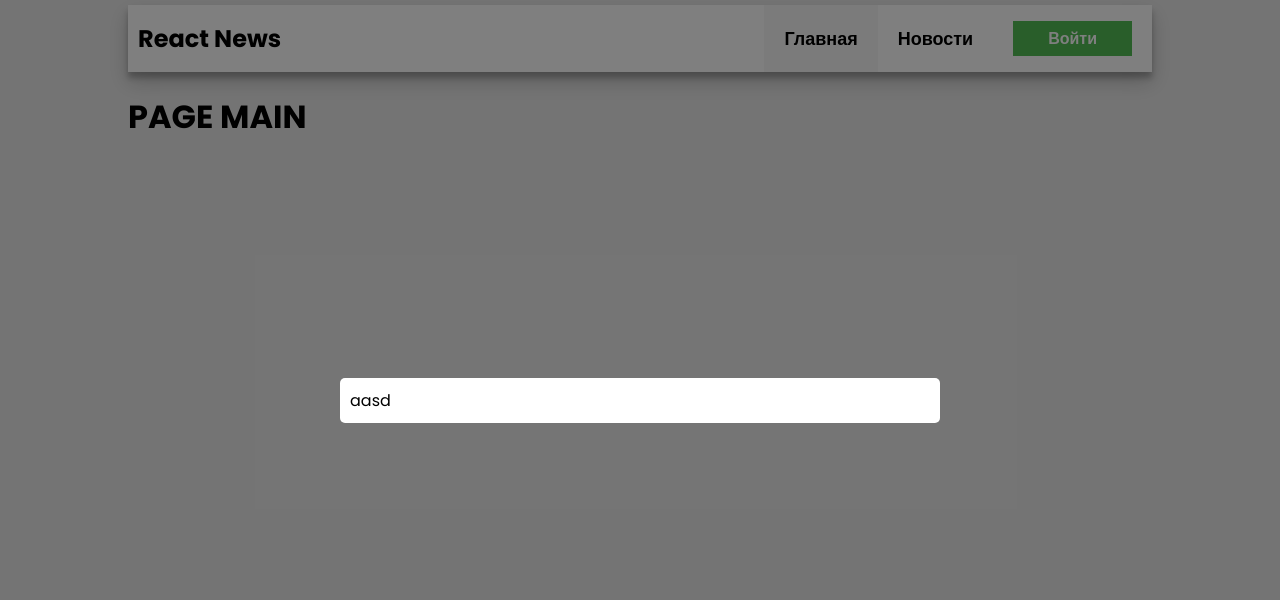
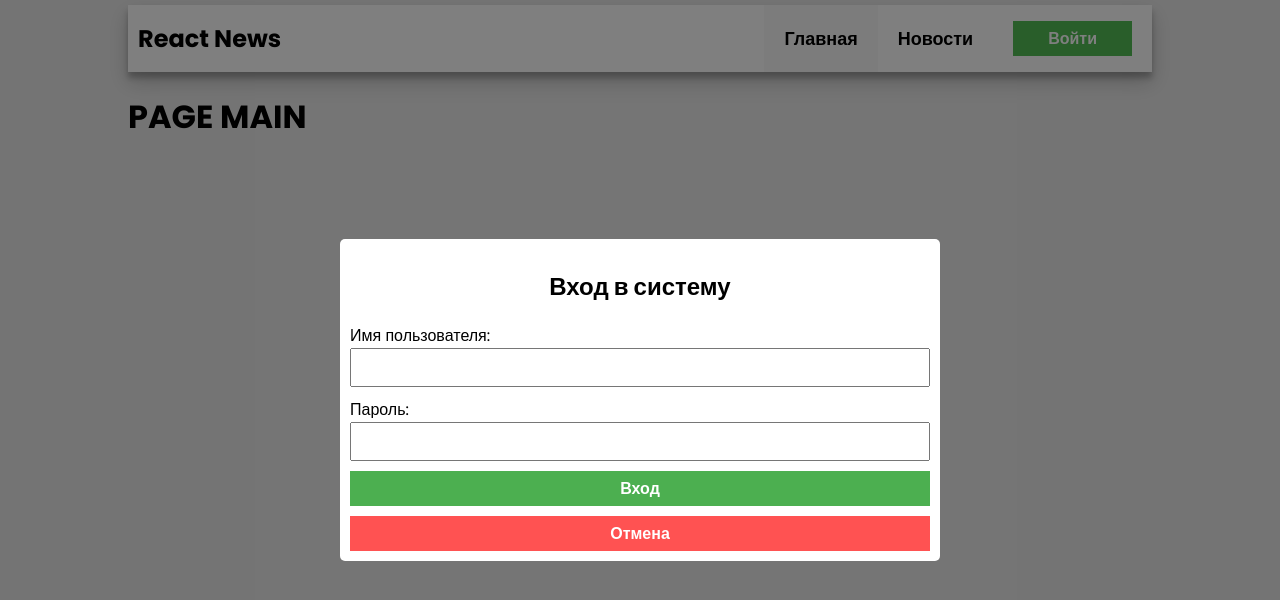
Before and after one commit to dvnikolaev/react-redux-news, a React (Create React App) app: page / in a window 1280 px wide. Both pictures are taken after a click on the button "Войти". Shown: the top 600 px of the page. Built offline with nearby package versions, Linux system fonts and the light colour scheme.

Commit message:
add modal

```diff
--- a/src/components/app-auth/auth-modal/auth-modal.css
+++ b/src/components/app-auth/auth-modal/auth-modal.css
@@ -0,0 +1,22 @@
+.form__header {
+  text-align: center;
+}
+.form-auth {
+  display: flex;
+  flex-direction: column;
+}
+.form-auth__label {
+  display: flex;
+  flex-direction: column;
+}
+.form-auth__label:not(:first-child) {
+  margin-top: 10px;
+}
+.form-auth__input {
+  padding: 5px;
+  font-family: inherit;
+  font-size: 16px;
+}
+.form-auth__button {
+  margin-top: 10px;
+}
--- a/src/components/app-auth/auth-modal/auth-modal.js
+++ b/src/components/app-auth/auth-modal/auth-modal.js
@@ -1,9 +1,59 @@
-import React from "react";
+import React, { useState } from "react";
+import { connect } from "react-redux";
 
+import "./auth-modal.css";
 import Modal from "../../Modal/Modal";
+import { onLogin } from "../../../store/actions/auth";
 
-const AuthModal = ({ setIsOpen }) => {
-  return <Modal setIsOpen={setIsOpen}>aasd</Modal>;
+const AuthModal = ({ setIsOpen, onLogin }) => {
+  const [username, setUsername] = useState("");
+  const [password, setPassword] = useState("");
+
+  const onSubmitForm = (e) => {
+    e.preventDefault();
+
+    if (username && password) {
+      onLogin(username, password);
+    }
+  };
+
+  return (
+    <Modal setIsOpen={setIsOpen}>
+      <h2 className="form__header">Вход в систему</h2>
+      <form className="form-auth" onSubmit={onSubmitForm}>
+        <label className="form-auth__label">
+          <span className="form-auth__text">Имя пользователя:</span>
+          <input
+            name="username"
+            type="text"
+            className="form-auth__input"
+            value={username}
+            onChange={(e) => setUsername(e.target.value)}
+          />
+        </label>
+        <label className="form-auth__label">
+          <span className="form-auth__text">Пароль:</span>
+          <input
+            className="form-auth__input"
+            name="password"
+            type="password"
+            value={password}
+            onChange={(e) => setPassword(e.target.value)}
+          />
+        </label>
+        <button className="button form-auth__button button--success">
+          Вход
+        </button>
+        <button
+          className="button form-auth__button button--error"
+          type="button"
+          onClick={() => setIsOpen(false)}
+        >
+          Отмена
+        </button>
+      </form>
+    </Modal>
+  );
 };
 
-export default AuthModal;
+export default connect(null, { onLogin })(AuthModal);
```
